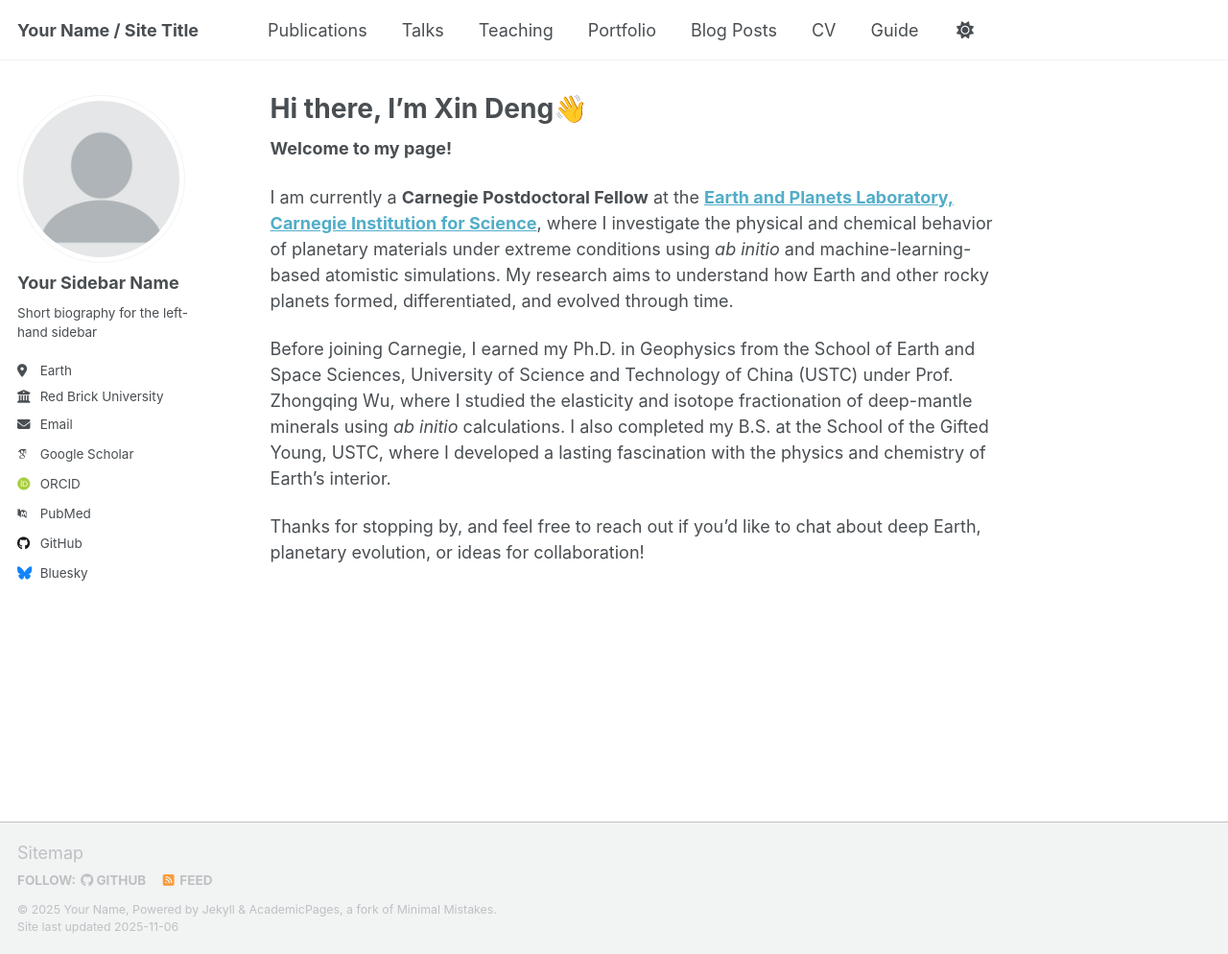
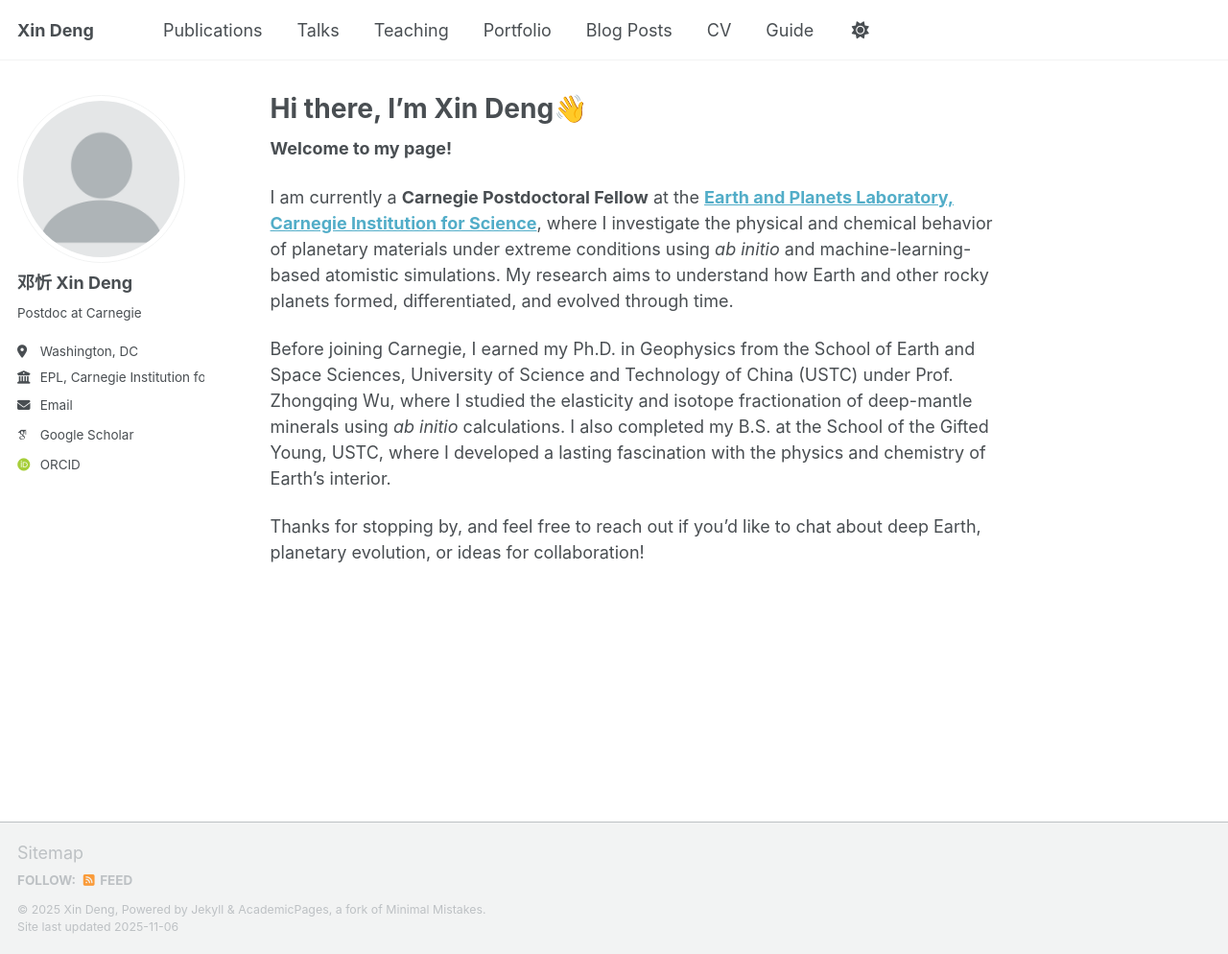
Before and after one commit to x1nd3ng/x1nd3ng.github.io, a Jekyll site: the page built from _pages/about.md, in a window 1280 px wide and 994 px high. Shown: the whole window at 96% size. Built offline with Jekyll 4.4.1, drawn with Linux system fonts in a browser that asks for light colours; some web fonts are replaced; a script that is not in the unit is left out.

Commit message:
Update _config.yml

```diff
--- a/_config.yml
+++ b/_config.yml
@@ -9,14 +9,14 @@
 # Basic Site Settings
 locale                   : "en-US"
 site_theme               : "default" # Currently available options are "default", "air"
-title                    : "Your Name / Site Title"
+title                    : "Xin Deng"
 title_separator          : "-"
-name                     : &name "Your Name"
-description              : &description "Your Name's academic portfolio"   # Update this with a general description of your site, this is the default if not overridden by a page
-url                      : https://academicpages.github.io # The base hostname & protocol for your site e.g. "https://[your GitHub username].github.io",
-                                                           # or if you already have some other page hosted on Github then use "https://[your GitHub username].github.io/[Your Repo Name]"
+name                     : &name "Xin Deng"
+description              : &description "Xin Deng's page"   # Update this with a general description of your site, this is the default if not overridden by a page
+url                      : https://x1nd3ng.github.io # The base hostname & protocol for your site e.g. "https://[your GitHub username].github.io",
+                                                     # or if you already have some other page hosted on Github then use "https://[your GitHub username].github.io/[Your Repo Name]"
 baseurl                  : "" # the subpath of your site, e.g. "/blog"
-repository               : "academicpages/academicpages.github.io"
+repository               : "x1nd3ng/x1nd3ng.github.io"
 
 # Site Author - The following control what appear as part of the author content on the side bar.
 #               If a field is blank the icon and link will not appear, otherwise it will be shown.
@@ -24,23 +24,23 @@ repository               : "academicpages/academicpages.github.io"
 author:
   # Biographic information
   avatar           : "profile.png"
-  name             : "Your Sidebar Name"
+  name             : "邓忻 Xin Deng"
   pronouns         : # example: "she/her"
-  bio              : "Short biography for the left-hand sidebar"
-  location         : "Earth"
-  employer         : "Red Brick University"
+  bio              : "Postdoc at Carnegie"
+  location         : "Washington, DC"
+  employer         : "EPL, Carnegie Institution for Science"
   uri              : # URL
-  email            : "none@example.org"
+  email            : "xdeng@carnegiescience.edu"
 
   # Academic websites
   academia         : # URL
   arxiv            : # URL - Update with the correct link to your profile
-  googlescholar    : "https://scholar.google.com/citations?user=PS_CX0AAAAAJ"
+  googlescholar    : "https://scholar.google.com/citations?user=qShECe4AAAAJ"
   inspire-hep      : # URL
   impactstory      : # URL
-  orcid            : "https://orcid.org/yourorcidurl"
+  orcid            : "https://orcid.org/0000-0001-8110-7536"
   semantic         : # URL
-  pubmed           : "https://www.ncbi.nlm.nih.gov/pubmed/?term=john+snow"
+  pubmed           : # URL
   researchgate     : # URL
   scopus           : # URL
 
@@ -48,13 +48,13 @@ author:
   bitbucket        : # Username - Update with your username on the site
   codepen          : # Username
   dribbble         : # Username
-  github           : "academicpages"
+  github           : # Username
   kaggle           : # Username
   stackoverflow    : # User number or user number and name (i.e., use "1" or "1/jeff-atwood")
 
   # Social media
   artstation       : # Username
-  bluesky          : "bsky.app" # Replace this with you Bluesky username
+  bluesky          : # Username
   facebook         : # Username
   flickr           : # Username
   foursquare       : # Username
@@ -71,7 +71,7 @@ author:
   steam            : # Username
   telegram         : # URL
   tumblr           : # Username
-  twitter          : # Username for X / Twitter
+  twitter          : # Username
   vine             : # Username
   weibo            : # Username
   wikipedia        : # Username
```
